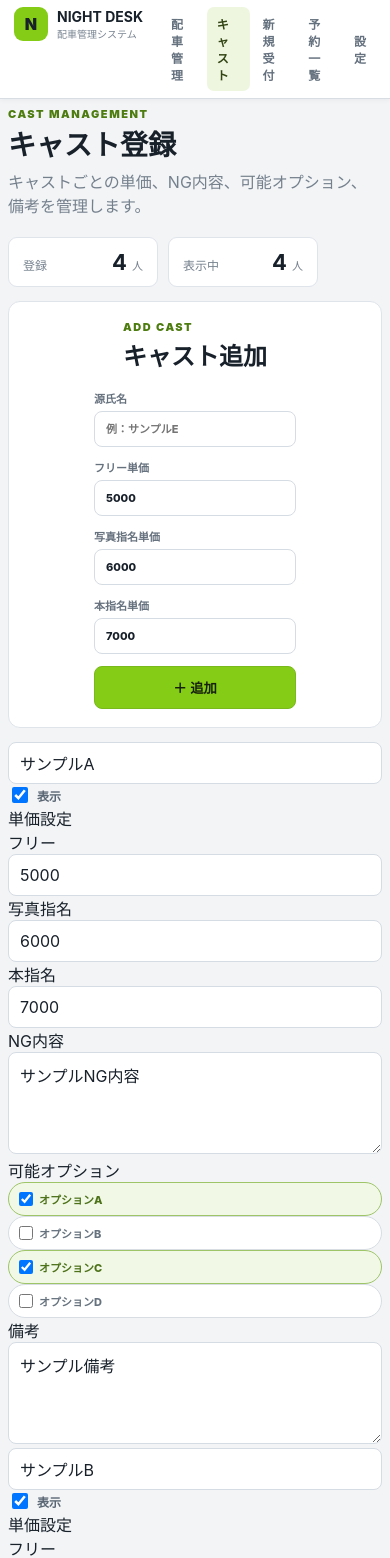
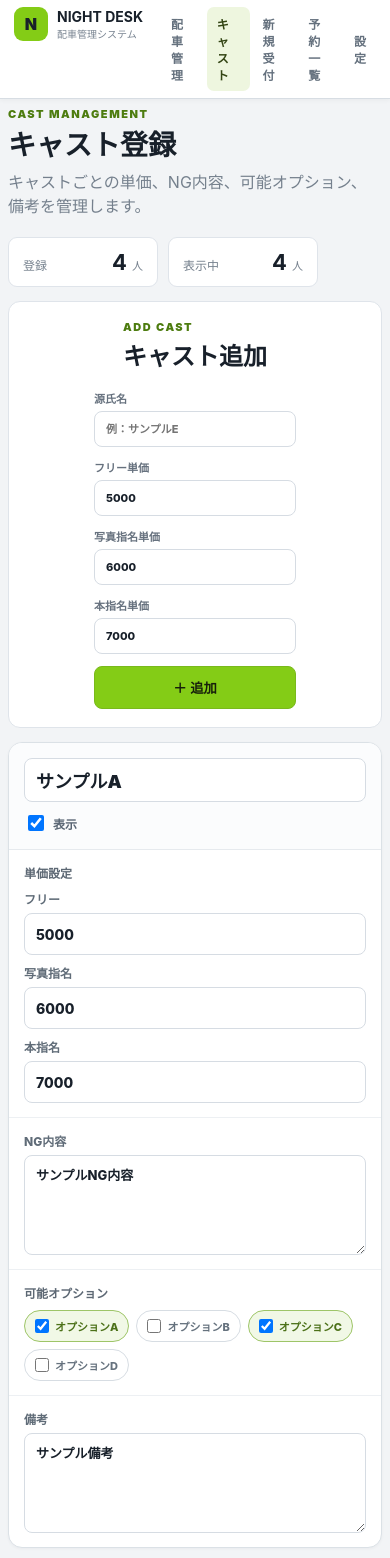
Before and after one commit to admozisan-design/night-desk, a Next.js app: page /casts in a window 390 px wide. Shown: the top 1558 px of the page. Built offline with nearby package versions, Linux system fonts and the light colour scheme.

Commit message:
Style cast registry as responsive vertical card grid

```diff
--- a/app/globals.css
+++ b/app/globals.css
@@ -855,3 +855,164 @@ button:disabled{opacity:.45;cursor:not-allowed}
     font-size:16px;
   }
 }
+
+
+/* ===== Vertical cast card grid ===== */
+.castCardGrid{
+  display:grid;
+  grid-template-columns:repeat(4,minmax(0,1fr));
+  gap:16px;
+  align-items:start;
+}
+
+.castVerticalCard{
+  background:#fff;
+  border:1px solid #dbe1e6;
+  border-radius:14px;
+  overflow:hidden;
+  box-shadow:0 1px 3px rgba(25,35,45,.04);
+  transition:.15s ease;
+}
+
+.castVerticalCard:hover{
+  border-color:#b9cc9b;
+  box-shadow:0 5px 16px rgba(25,35,45,.08);
+}
+
+.castVerticalCard.isHidden{
+  opacity:.5;
+}
+
+.castVerticalHeader{
+  display:flex;
+  align-items:center;
+  gap:10px;
+  padding:15px;
+  border-bottom:1px solid #e6eaee;
+  background:#fbfcfd;
+}
+
+.castVerticalName{
+  min-width:0;
+  flex:1;
+  min-height:44px;
+  font-size:18px;
+  font-weight:900;
+  padding:9px 11px;
+}
+
+.castVerticalSection{
+  padding:14px 15px;
+  border-bottom:1px solid #edf0f3;
+}
+
+.castVerticalSection:last-child{
+  border-bottom:0;
+}
+
+.castVerticalSectionTitle,
+.castVerticalFieldLabel{
+  margin-bottom:9px;
+  font-size:12px;
+  font-weight:900;
+  color:#5d6874;
+}
+
+.castVerticalRates{
+  display:grid;
+  gap:9px;
+}
+
+.castVerticalRates label,
+.castVerticalField{
+  display:grid;
+  gap:6px;
+  font-size:12px;
+  font-weight:800;
+  color:#606c78;
+}
+
+.castVerticalRates input{
+  min-height:42px;
+  padding:9px 11px;
+  font-size:14px;
+}
+
+.castVerticalField textarea{
+  min-height:98px;
+  resize:vertical;
+  padding:10px 11px;
+  font-size:13px;
+  line-height:1.5;
+}
+
+.castVerticalOptions{
+  display:flex;
+  flex-wrap:wrap;
+  gap:7px;
+}
+
+.castVerticalOptions .castOptionChip{
+  padding:7px 10px;
+}
+
+.castVerticalOptions .castOptionChip span{
+  font-size:11px;
+}
+
+@media (min-width:1600px){
+  .castCardGrid{
+    grid-template-columns:repeat(4,minmax(0,1fr));
+    gap:18px;
+  }
+
+  .castVerticalHeader{
+    padding:17px;
+  }
+
+  .castVerticalName{
+    min-height:48px;
+    font-size:19px;
+  }
+
+  .castVerticalSection{
+    padding:16px 17px;
+  }
+
+  .castVerticalRates input{
+    min-height:46px;
+    font-size:15px;
+  }
+
+  .castVerticalField textarea{
+    min-height:112px;
+    font-size:14px;
+  }
+}
+
+@media (max-width:1450px){
+  .castCardGrid{
+    grid-template-columns:repeat(3,minmax(0,1fr));
+  }
+}
+
+@media (max-width:1050px){
+  .castCardGrid{
+    grid-template-columns:repeat(2,minmax(0,1fr));
+  }
+}
+
+@media (max-width:680px){
+  .castCardGrid{
+    grid-template-columns:1fr;
+  }
+
+  .castVerticalHeader{
+    align-items:stretch;
+    flex-direction:column;
+  }
+
+  .castVerticalHeader .switchLabel{
+    align-self:flex-start;
+  }
+}
```
